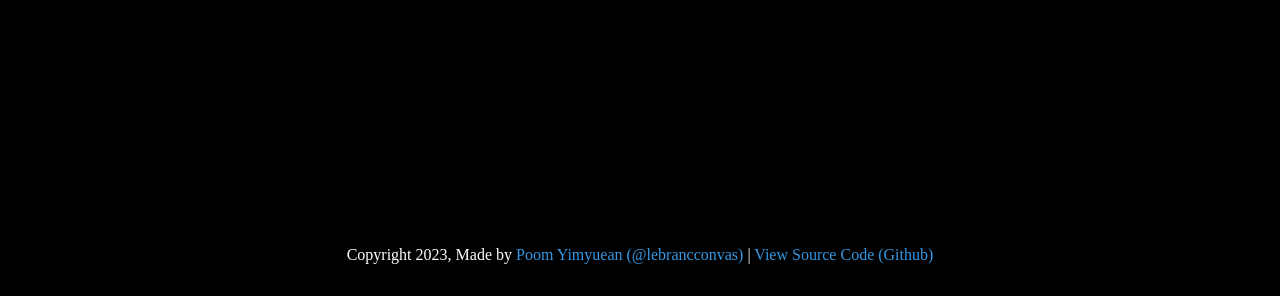
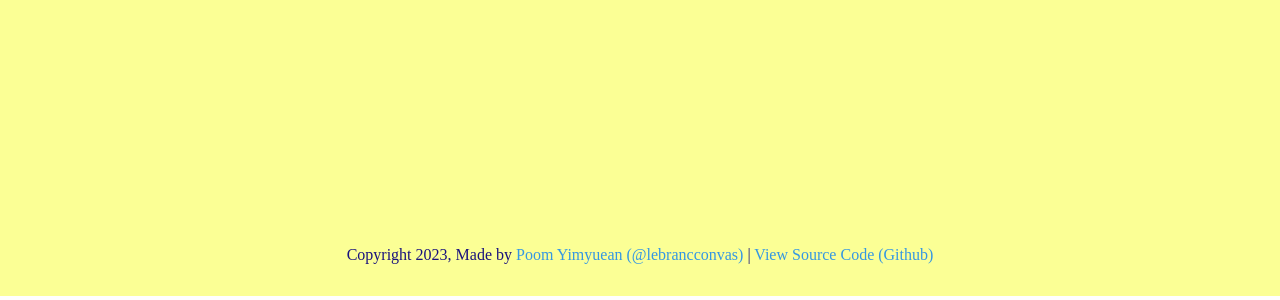
Before and after one commit to lebrancconvas/Tetris-HTMLCanvas, a website built with Vite: page index.html in a window 1280 px wide. Shown: the part 504-804 px from the top of the page. Built offline with nearby package versions, Linux system fonts and the light colour scheme.

Commit message:
💄 feat(style): update background color and footer style

```diff
--- a/src/canvas/config.ts
+++ b/src/canvas/config.ts
@@ -3,5 +3,5 @@ import { IConfig } from '../@types';
 export const config: IConfig = {
   width: window.innerWidth,
   height: window.innerHeight,
-  backgroundColor: 'Black'
+  backgroundColor: '#FBFF95'
 };
--- a/src/style.css
+++ b/src/style.css
@@ -12,7 +12,7 @@ footer {
   bottom: 0;
   left: 0;
   text-align: center;
-  color: white;
+  color: rgb(25, 18, 125);
   font-size: 16px;
 }
 
```
